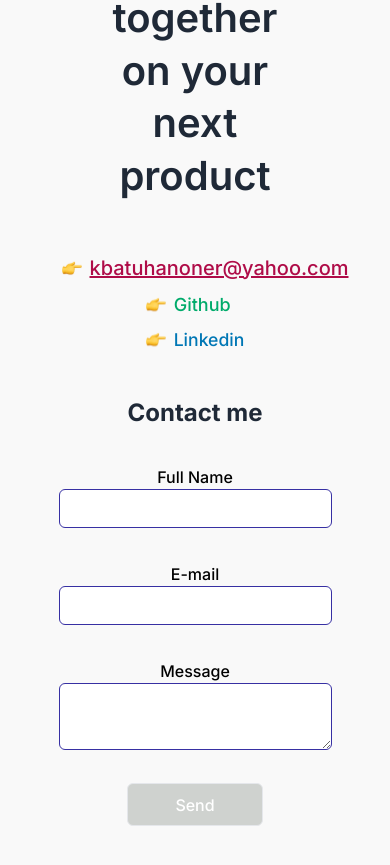
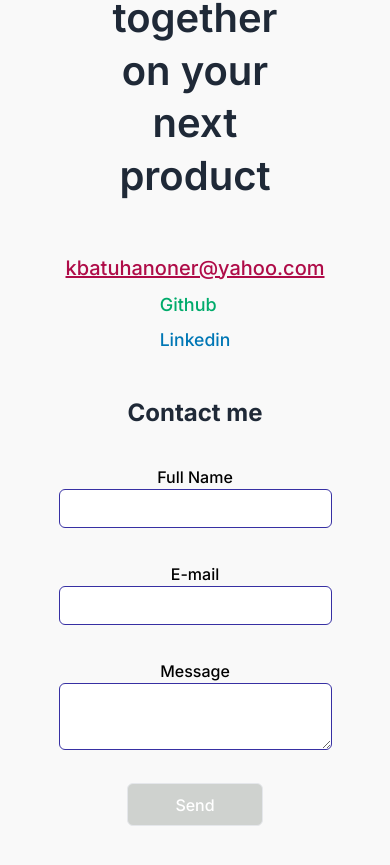
Before and after one commit to KubiBatuOner/portfolyo, a React (Create React App) app: page / in a window 390 px wide. Shown: the part 5914-6779 px from the top of the page. Built offline with nearby package versions, Linux system fonts and the light colour scheme.

Commit message:
service değiştirildi

```diff
--- a/src/components/Footer.js
+++ b/src/components/Footer.js
@@ -23,7 +23,7 @@ export default function Footer(props) {
   };
   const sendEmail = (formData) => {
     onSubmit(formData);
-    emailjs.send("service_xtb14ei", "template_5z3refi", formData).then(
+    emailjs.send("service_rsp2b92", "template_tyh4m6t", formData).then(
       (result) => {
         console.log(result.text);
       },
@@ -43,12 +43,12 @@ export default function Footer(props) {
         <h2 className="text-[2.625rem] font-semibold w-[55%] leading-[52.5px] text-[#1F2937] lg:w-[60%] lg:m-0 lg:text-center lg:text-[2.5rem]">
           Let's work together on your next product
         </h2>
-        <div className="emailContainer w-[65%] lg:flex lg:flex-col lg:items-center">
+        <div className="emailContainer w-[65%] lg:flex lg:flex-col lg:items-center ">
           <a
             className="text-[#af0c48] underline font-medium text-[1.25rem] flex"
             href="mailto:kbatuhanoner@yahoo.com"
           >
-            <img className="pr-2" src={el} alt="el" />
+            <img className="pr-2 lg:hidden" src={el} alt="el" />
             kbatuhanoner@yahoo.com
           </a>
           <div className="linksContainer flex flex-col gap-x-[3vw] lg:justify-center">
@@ -56,14 +56,14 @@ export default function Footer(props) {
               className="githubLink text-[#00ab6b] font-medium leading-[27px] text-[1.125rem] my-2 flex"
               href="https://github.com/KubiBatuOner"
             >
-              <img className="pr-2" src={el} alt="el" />
+              <img className="pr-2 lg:hidden" src={el} alt="el" />
               Github
             </a>
             <a
               className="linkedinlink text-[#0077b5] font-medium leading-[27px] text-[1.1rem] flex"
               href="https://www.linkedin.com/in/kubilay-batuhan-öner-a45130234/"
             >
-              <img className="pr-2" src={el} alt="el" />
+              <img className="pr-2 lg:hidden" src={el} alt="el" />
               Linkedin
             </a>
           </div>
```
